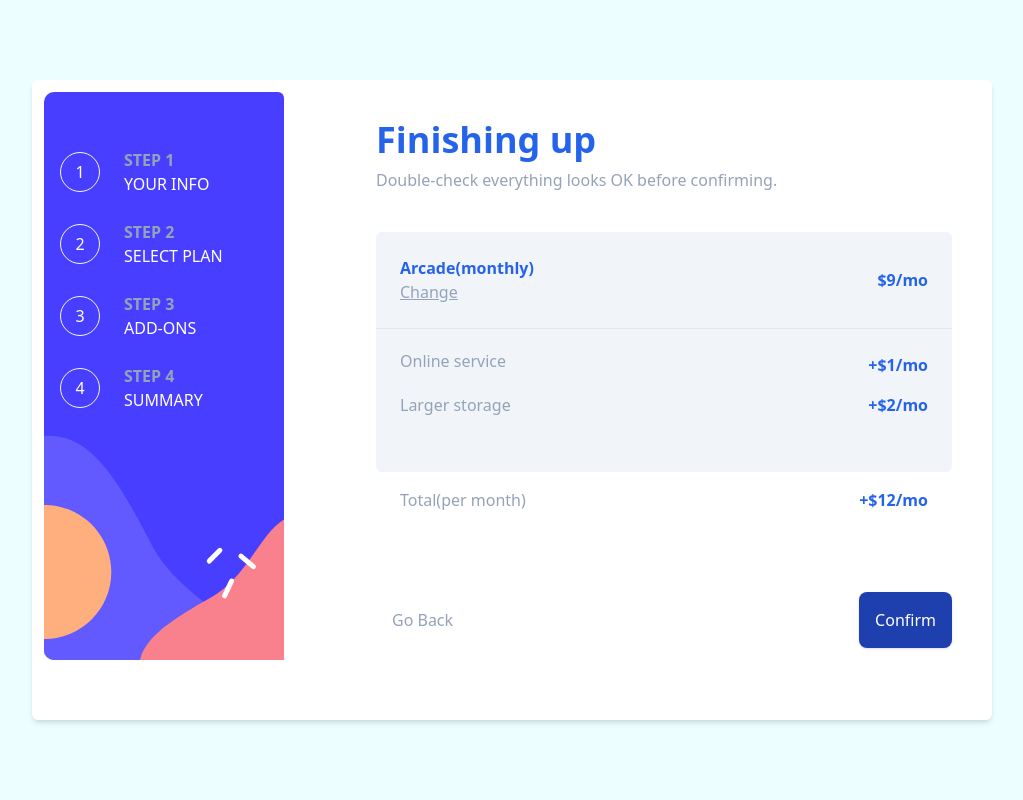
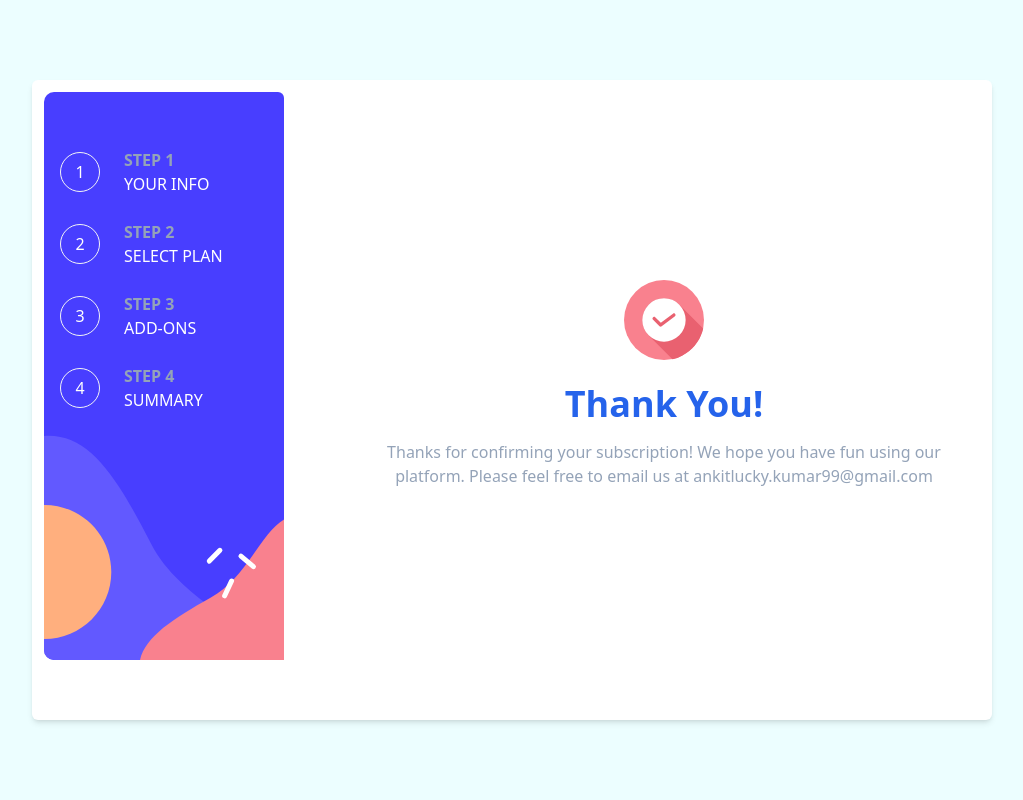
Before and after one commit to Ankit2kumar/Multi-step-form, a React (Vite) app: page / in a window 1280 px wide. Shown: the top 800 px of the page, without its empty margins (128-1151 px from the left). Built offline with nearby package versions, Linux system fonts and the light colour scheme.

Commit message:
Adds Last step

```diff
--- a/src/App.tsx
+++ b/src/App.tsx
@@ -1,5 +1,6 @@
 /** @format */
 
+import LastStep from './components/LastStep';
 import StepFour from './components/StepFour';
 import StepFourYearly from './components/StepFourYearly';
 import StepOne from './components/StepOne';
@@ -17,8 +18,9 @@
 			{/* <StepThree /> */}
 			{/* <StepThreeYearly /> */}
 			{/* <StepTwoYearly /> */}
-			<StepFour />
-			<StepFourYearly />
+			{/* <StepFour /> */}
+			{/* <StepFourYearly /> */}
+			<LastStep />
 		</>
 	);
 }
--- /dev/null
+++ b/src/components/LastStep.tsx
@@ -0,0 +1,56 @@
+/** @format */
+
+import OverView from './OverView';
+
+export default function LastStep() {
+	const imgUrl = `bg-[url('../../multi-step-form-main/assets/images/bg-sidebar-desktop.svg')]`;
+
+	return (
+		<main className="bg-cyan-50 h-screen flex items-center justify-center">
+			<section className="relative container flex flex-row w-3/4 h-4/5 bg-white rounded-md shadow-md">
+				<div
+					className={`absolute top-3 bottom-3 left-3 w-1/4 ${imgUrl} rounded-md flex flex-col items-start pl-4 pt-14 bg-no-repeat`}
+				>
+					<OverView num={1} text="Your Info" />
+					<OverView num={2} text="Select Plan" />
+					<OverView num={3} text="Add-ons" />
+					<OverView num={4} text="Summary" />
+				</div>
+				<div className="w-3/5 absolute  right-10 top-10">
+					<div className=" flex flex-col justify-center relative top-40 items-center mx-auto">
+						<svg
+							xmlns="http://www.w3.org/2000/svg"
+							width="80"
+							height="80"
+							viewBox="0 0 80 80"
+						>
+							<g fill="none">
+								<circle cx="40" cy="40" r="40" fill="#F9818E" />
+								<path
+									fill="#E96170"
+									d="M48.464 79.167c.768-.15 1.53-.321 2.288-.515a40.04 40.04 0 0 0 3.794-1.266 40.043 40.043 0 0 0 3.657-1.63 40.046 40.046 0 0 0 12.463-9.898A40.063 40.063 0 0 0 78.3 51.89c.338-1.117.627-2.249.867-3.391L55.374 24.698a21.6 21.6 0 0 0-15.332-6.365 21.629 21.629 0 0 0-15.344 6.365c-8.486 8.489-8.486 22.205 0 30.694l23.766 23.775Z"
+								/>
+								<path
+									fill="#FFF"
+									d="M40.003 18.333a21.58 21.58 0 0 1 15.31 6.351c8.471 8.471 8.471 22.158 0 30.63-8.47 8.47-22.156 8.47-30.627 0-8.47-8.472-8.47-22.159 0-30.63a21.594 21.594 0 0 1 15.317-6.35Zm9.865 15c-.316.028-.622.15-.872.344l-12.168 9.13-5.641-5.642c-1.224-1.275-3.63 1.132-2.356 2.356l6.663 6.663c.56.56 1.539.63 2.173.156l13.326-9.995c1.122-.816.43-2.993-.956-3.013a1.666 1.666 0 0 0-.17 0Z"
+								/>
+							</g>
+						</svg>
+						<div>
+							<h1 className="font-bold text-4xl text-blue-600 mt-6 text-center">
+								Thank You!
+							</h1>
+						</div>
+						<div>
+							<p className="mt-4 text-slate-400 text-md text-center items-center">
+								Thanks for confirming your subscription! We hope you have fun
+								using our platform. Please feel free to email us at
+								ankitlucky.kumar99@gmail.com
+							</p>
+						</div>
+					</div>
+				</div>
+			</section>
+		</main>
+	);
+}
```
